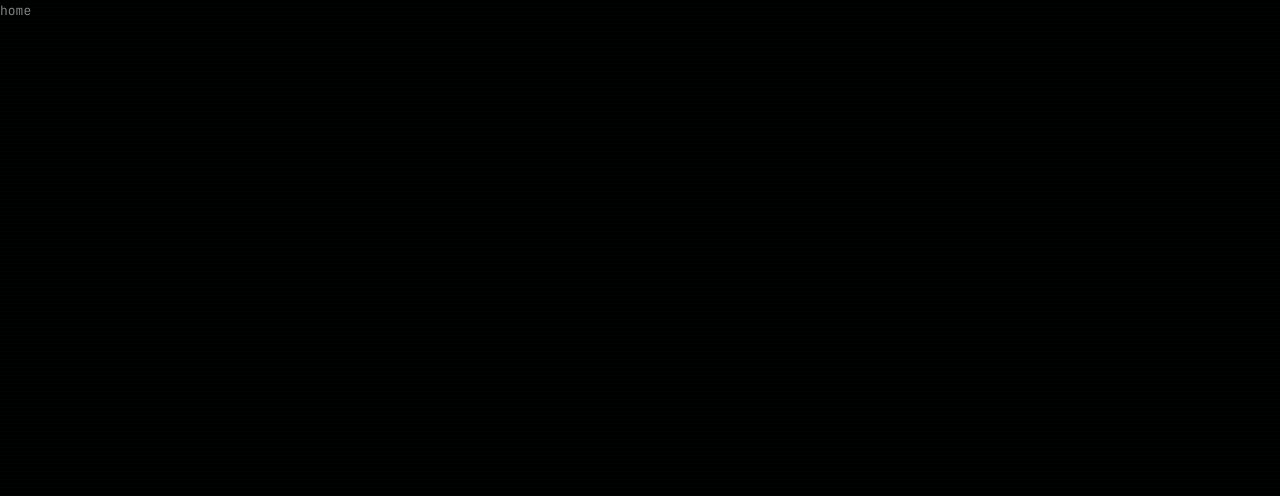
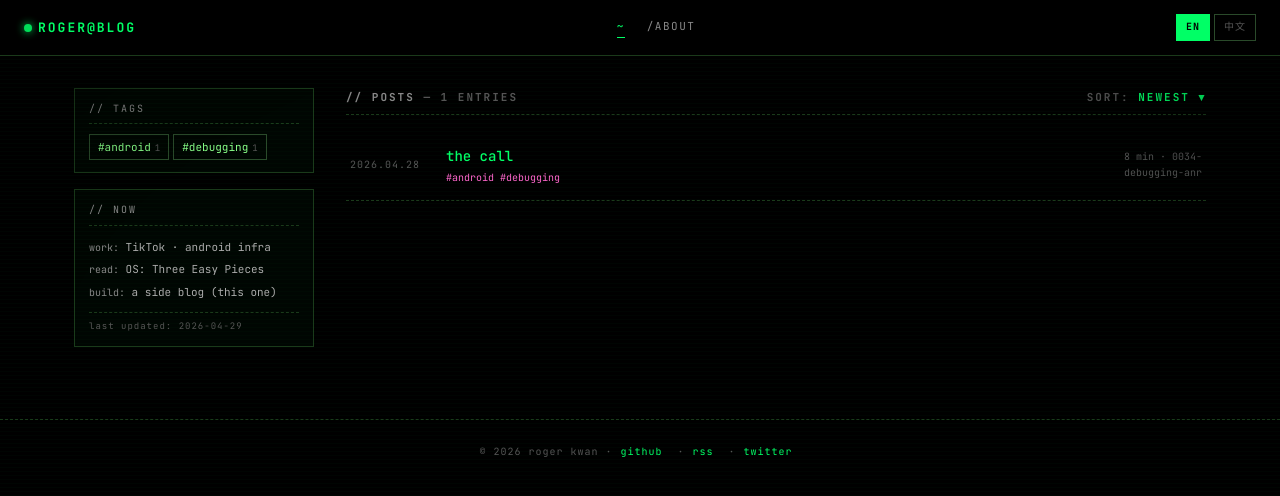
Before and after one commit to 12og3r/12og3r, a React (Vite) app: page /en in a window 1280 px wide. Shown: the top 496 px of the page. Built offline with nearby package versions, Linux system fonts and the light colour scheme.

Commit message:
feat: assemble Home route with sidebar, tags, post list, filter

```diff
--- /dev/null
+++ b/src/routes/Home.css
@@ -0,0 +1,74 @@
+.home-layout {
+  display: grid;
+  grid-template-columns: 240px 1fr;
+  gap: 32px;
+  max-width: 1180px;
+  margin: 0 auto;
+  padding: 32px 24px;
+}
+.sidebar { display: flex; flex-direction: column; gap: 16px; }
+.panel-title { display: flex; justify-content: space-between; align-items: center; }
+.panel-title .badge {
+  color: var(--green);
+  font-size: 9px;
+  border: 1px solid var(--green);
+  padding: 0 5px;
+  letter-spacing: 1px;
+}
+.main h2 {
+  color: var(--fg-dim);
+  font-size: 11px;
+  letter-spacing: 2px;
+  text-transform: uppercase;
+  margin: 0 0 16px;
+  padding-bottom: 8px;
+  border-bottom: 1px dashed var(--green-line);
+  display: flex;
+  justify-content: space-between;
+  flex-wrap: wrap;
+  gap: 8px;
+}
+.main h2 .dim { color: var(--fg-faint); }
+.filter-status {
+  display: flex;
+  align-items: center;
+  gap: 8px;
+  padding: 10px 12px;
+  margin-bottom: 14px;
+  background: rgba(0,255,102,0.05);
+  border: 1px dashed var(--green-line-soft);
+  font-size: 11px;
+  flex-wrap: wrap;
+}
+.filter-status .label { color: var(--fg-dim); letter-spacing: 1px; text-transform: uppercase; font-size: 10px; }
+.filter-status .selected-tag {
+  color: var(--green);
+  border: 1px solid var(--green);
+  padding: 1px 6px;
+  font-size: 10px;
+}
+.filter-status .clear {
+  color: var(--pink);
+  cursor: pointer;
+  margin-left: auto;
+  font-size: 10px;
+  letter-spacing: 1px;
+  text-transform: uppercase;
+  border: 1px solid var(--green-line-soft);
+  padding: 2px 8px;
+  transition: all 0.15s;
+}
+.filter-status .clear:hover { border-color: var(--pink); background: rgba(255,102,204,0.08); }
+footer {
+  margin-top: 40px;
+  padding: 24px;
+  border-top: 1px dashed var(--green-line);
+  color: var(--fg-faint);
+  font-size: 10px;
+  text-align: center;
+  letter-spacing: 1px;
+}
+footer a { color: var(--green); margin: 0 8px; border: none; }
+@media (max-width: 800px) {
+  .home-layout { grid-template-columns: 1fr; padding: 16px; gap: 16px; }
+}
--- a/src/routes/Home.tsx
+++ b/src/routes/Home.tsx
@@ -1,3 +1,70 @@
+import { useEffect, useState } from 'react';
+import { TopBar } from '@/components/TopBar';
+import { TagCloud } from '@/components/TagCloud';
+import { NowPanel } from '@/components/NowPanel';
+import { PostList } from '@/components/PostList';
+import { useI18n } from '@/hooks/useI18n';
+import { useTagFilter } from '@/hooks/useTagFilter';
+import { useReadStatus } from '@/hooks/useReadStatus';
+import { loadAllPosts } from '@/lib/content';
+import type { Post, PostSummary } from '@/types';
+import './Home.css';
+
 export default function Home() {
-  return <div data-testid="home">home</div>;
+  const { t } = useI18n();
+  const { selected, toggle, clear, matches } = useTagFilter();
+  const { isRead } = useReadStatus();
+  const [posts, setPosts] = useState<Post[]>([]);
+
+  useEffect(() => { loadAllPosts().then(setPosts); }, []);
+
+  const summaries: PostSummary[] = posts.map(p => ({
+    meta: p.meta,
+    title: { en: p.chapters.en[0]?.title || p.meta.slug, zh: p.chapters.zh[0]?.title || p.meta.slug },
+  }));
+
+  const filtered = summaries.filter(s => matches(s.meta.tags));
+
+  const tagCounts: Record<string, number> = {};
+  summaries.forEach(s => s.meta.tags.forEach(tag => { tagCounts[tag] = (tagCounts[tag] || 0) + 1; }));
+
+  const readSlugs = filtered.filter(s => isRead(s.meta.slug)).map(s => s.meta.slug);
+
+  return (
+    <>
+      <TopBar />
+      <div className="home-layout">
+        <aside className="sidebar">
+          <div className="panel">
+            <div className="panel-title">
+              <span>{t('panel.tags')}</span>
+              {selected.length > 0 && <span className="badge">{t('badge.selected', { n: selected.length })}</span>}
+            </div>
+            <TagCloud counts={tagCounts} selected={selected} onToggle={toggle} />
+          </div>
+          <NowPanel />
+        </aside>
+        <main className="main">
+          <h2>
+            <span>{t('posts.title')} <span className="dim">{t(selected.length ? 'count.match' : 'count.entries', { n: filtered.length })}</span></span>
+            <span className="dim">{t('posts.sort')}: <span style={{ color: 'var(--green)' }}>{t('posts.sort.newest')}</span></span>
+          </h2>
+          {selected.length > 0 && (
+            <div className="filter-status">
+              <span className="label">{t('filter.label')}</span>
+              {selected.map(tag => <span key={tag} className="selected-tag">#{tag}</span>)}
+              <span className="clear" onClick={clear}>{t('filter.clear')}</span>
+            </div>
+          )}
+          <PostList summaries={filtered} readSlugs={readSlugs} />
+        </main>
+      </div>
+      <footer>
+        <span>{t('footer.copy')}</span> ·
+        <a href="https://github.com" target="_blank" rel="noreferrer">github</a> ·
+        <a href="/rss.xml">rss</a> ·
+        <a href="https://twitter.com" target="_blank" rel="noreferrer">twitter</a>
+      </footer>
+    </>
+  );
 }
```
